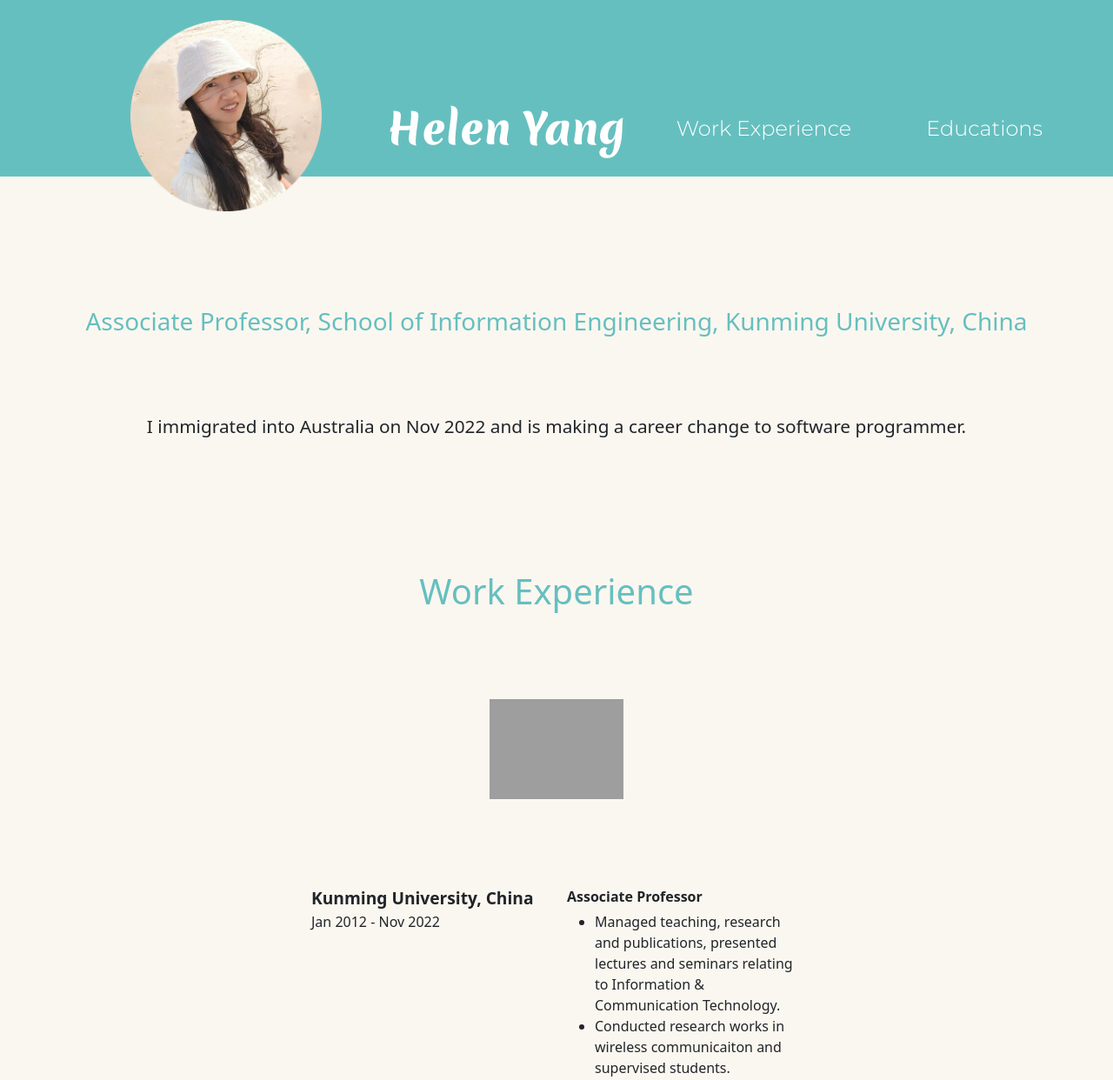
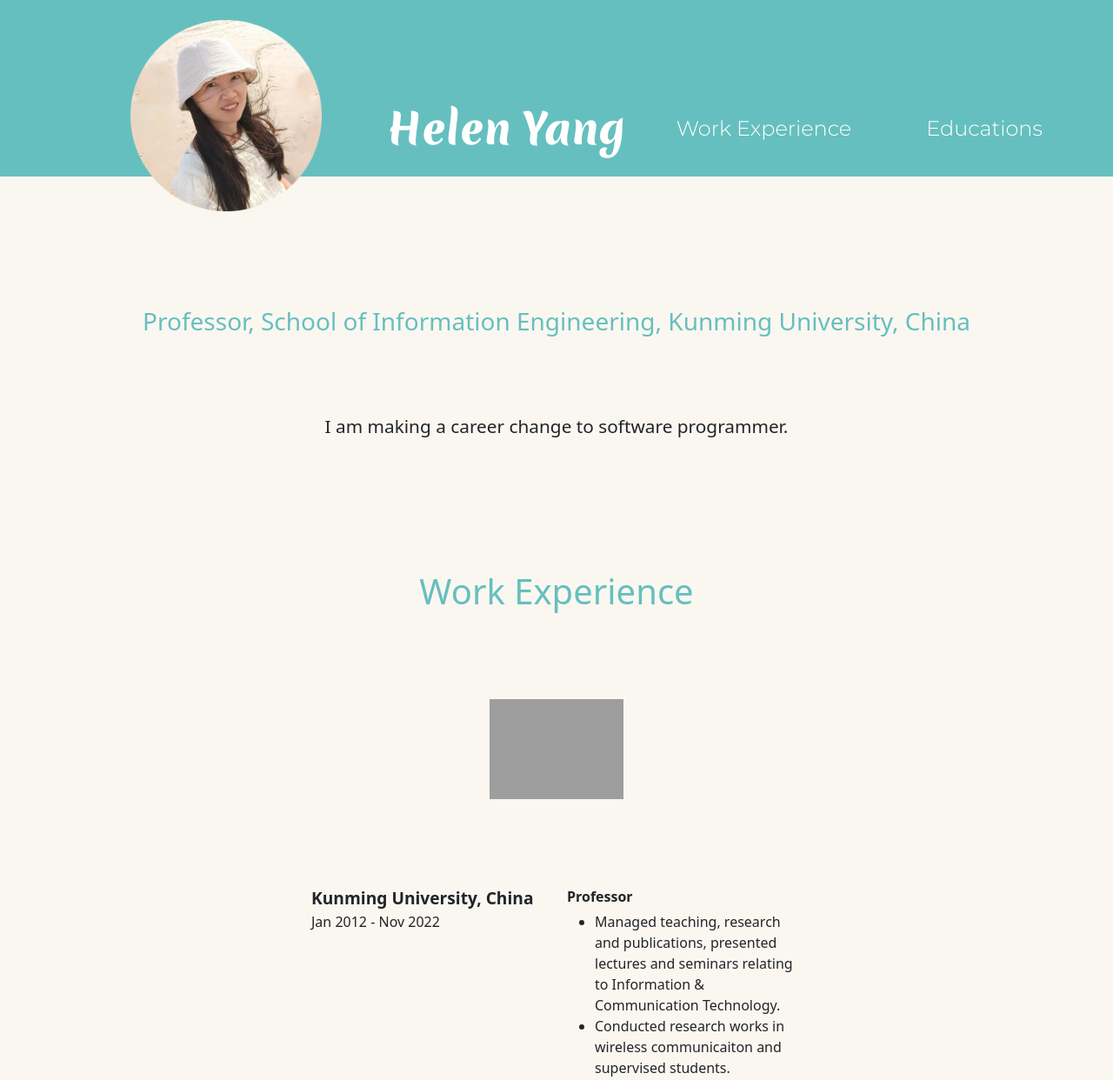
Before and after one commit to YihuaiYang/Helen-s-CV, a plain HTML site: page index.html in a window 1280 px wide. Shown: the part 61-1303 px from the top of the page at 87% size. Drawn offline with nearby package versions, Linux system fonts and the light colour scheme; grey boxes are pictures that could not be loaded; a web font is replaced by a local one.

Commit message:
index.html

```diff
--- a/index.html
+++ b/index.html
@@ -88,8 +88,8 @@
 
 
   <div class="top-container">
-    <h3>Associate Professor, School of Information Engineering, Kunming University, China</h3>
-    <p class="title-p">I immigrated into Australia on Nov 2022 and is making a career change to software programmer. </p>
+    <h3>Professor, School of Information Engineering, Kunming University, China</h3>
+    <p class="title-p">I am making a career change to software programmer. </p>
   </div>
 
 
@@ -110,7 +110,7 @@
               <strong class="work-place">Kunming University, China</strong>
             </div>
             <div class="col-md-3">
-              <strong>Associate Professor</strong>
+              <strong>Professor</strong>
             </div>
             <div class="col-md-3">
             </div>
```
